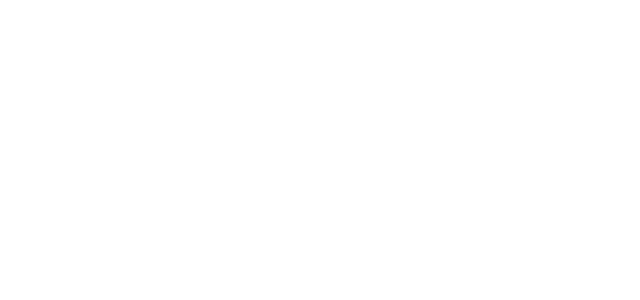
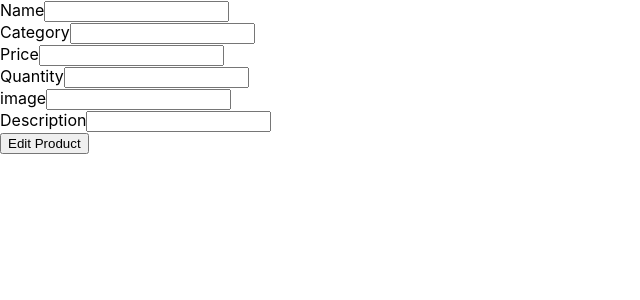
Before and after one commit to Tokonih/Etsy-Ecommerce-React.js-Project-, a React (Create React App) app in the folder Desktop/Etsy Dashboard/Etsy Dashboard/: page /Editproduct/1 in a window 1280 px wide. Before the commit this address had no page. Shown: the top 300 px of the page, without its empty margins (0-640 px from the left). Built offline with nearby package versions, Linux system fonts and the light colour scheme; no server answers.

Commit message:
admin edit

```diff
--- a/Desktop/Etsy Dashboard/Etsy Dashboard/src/App.js
+++ b/Desktop/Etsy Dashboard/Etsy Dashboard/src/App.js
@@ -4,6 +4,7 @@
 import Product from './Product';
 import Users from './Users';
 import Createproduct from './Createproduct';
+import Editproduct from './Editproduct';
 
 function App() {
   return (
@@ -14,6 +15,7 @@
                 <Route exact path="/Product" element={<Product/>} />
                 <Route exact path="/Users" element={<Users/>} />
                 <Route exact path="/Createproduct" element={<Createproduct/>} />
+                <Route exact path="/Editproduct/:id" element={<Editproduct/>} />
             </Routes>
         </BrowserRouter>
 
--- a/Desktop/Etsy Dashboard/Etsy Dashboard/src/Createproduct.js
+++ b/Desktop/Etsy Dashboard/Etsy Dashboard/src/Createproduct.js
@@ -6,7 +6,7 @@
     const [category, setCategory]= useState("")
     const [price, setPrice] = useState("")
     const [quantity, setQuantity]= useState("")
-    const [image, setImage]= useState()
+    const [image, setImage]= useState("")
     const [description, setDescription]= useState("")
     const [err, setErr] =useState (false)
 
@@ -89,7 +89,7 @@
 
                 <div>
                     <label>Image</label>
-                    <input type="file" onChange={(e)=> setImage(e.target.value)} value={image}/>
+                    <input type="text" onChange={(e)=> setImage(e.target.value)} value={image}/>
                    {err=== true && image===""?  <span>Image require</span> : image===null}
                 </div>
 
--- /dev/null
+++ b/Desktop/Etsy Dashboard/Etsy Dashboard/src/Editproduct.js
@@ -0,0 +1,144 @@
+import { useEffect, useState } from "react";
+// import {editId} from useParams
+import { useNavigate, useParams } from "react-router-dom";
+function Editproduct() {
+
+  const { id } = useParams();
+
+  useEffect(()=>{
+        fetch( `http://159.65.21.42:9000/product/${id}`)
+        .then((resp)=> resp.json())
+        .then((data)=>{
+          console.log(data)
+            setName(data.name)
+            setCategory(data.category)
+            setPrice(data.price)
+            setQuantity(data.quantity)
+            setImage(data.image)
+            setDescription(data.description)
+        }).catch((err)=> {
+            console.log(err)
+        })
+  }, [])
+
+  const [name, setName] = useState("");
+  const [category, setCategory] = useState("");
+  const [price, setPrice] = useState("");
+  const [quantity, setQuantity] = useState("");
+  const [image, setImage] = useState("");
+  const [description, setDescription] = useState("");
+  const [err, setErr] = useState(false);
+
+  const Navigate = useNavigate()
+
+  const handleSubmit = (e) => {
+    e.preventDefault();
+
+
+    const editdata = {name, category, price, quantity, image, description}
+    console.log(editdata)
+      fetch(`http://159.65.21.42:9000/update/product/${id}`,{
+          method: "PUT",
+          headers: {"Content-Type" : "Application/json"},
+          body: JSON.stringify(editdata)
+      }).then((resp)=> {
+        alert('saved successfully')
+      }).catch((err)=>{
+        console.log(err.message)
+      })
+
+
+
+  };
+  return (
+    <div>
+      <form onSubmit={handleSubmit}>
+        <div>
+          <label htmlFor="">Name</label>
+          <input
+            type="text"
+            onChange={(e) => setName(e.target.value)}
+            value={name}
+          />
+          {err === true && name === "" ? (
+            <span>name is required</span>
+          ) : (
+            name === null
+          )}
+        </div>
+
+        <div>
+          <label htmlFor="">Category</label>
+          <input
+            type="text"
+            onChange={(e) => setCategory(e.target.value)}
+            value={category}
+          />
+          {err === true && category === "" ? (
+            <span>category is required</span>
+          ) : (
+            category === null
+          )}
+        </div>
+
+        <div>
+          <label htmlFor="">Price</label>
+          <input
+            type="number"
+            onChange={(e) => setPrice(e.target.value)}
+            value={price}
+          />
+          {err === true && price === "" ? (
+            <span>Price is required</span>
+          ) : (
+            price === null
+          )}
+        </div>
+
+        <div>
+          <label htmlFor="">Quantity</label>
+          <input
+            type="Number"
+            onChange={(e) => setQuantity(e.target.value)}
+            value={quantity}
+          />
+          {err === true && quantity === "" ? (
+            <span>Quantity required</span>
+          ) : (
+            quantity === null
+          )}
+        </div>
+
+        <div>
+          <label htmlFor="">image</label>
+          <input
+            type="text"
+            onChange={(e) => setImage(e.target.value)}
+            value={image}
+          />
+          {err === true && image === "" ? (
+            <span>Image is required</span>
+          ) : (
+            image === null
+          )}
+        </div>
+
+        <div>
+          <label htmlFor="">Description</label>
+          <input
+            type="text"
+            onChange={(e) => setDescription(e.target.value)}
+            value={description}
+          />
+          {err === true && description === "" ? (
+            <span>Description required</span>
+          ) : (
+            description === null
+          )}
+        </div>
+        <button>Edit Product</button>
+      </form>
+    </div>
+  );
+}
+export default Editproduct;
--- a/Desktop/Etsy Dashboard/Etsy Dashboard/src/Product.js
+++ b/Desktop/Etsy Dashboard/Etsy Dashboard/src/Product.js
@@ -1,10 +1,16 @@
+import { useEffect, useState,  } from "react";
+import {Link, useNavigate,  } from "react-router-dom";
 
-
-  import { useEffect, useState } from "react";
-// import img7 from "./img/il_340x270.1013457467_9b2h.jpg";
-import {Link,  } from "react-router-dom";
 function Product() {
     const [product, setProduct] = useState([])
+    const Navigate = useNavigate()
+
+    const editprd = (id)=>{
+        Navigate("/Editproduct/"+id)
+    }
+    const deleteprd =(id)=>{
+        Navigate()
+    }
 
     const getProd =(category)=>{
         fetch(`http://159.65.21.42:9000/products` )
@@ -39,11 +45,13 @@
             {product && product.map((data)=>(
                      <div className="find-something-card" key={product.id}>
                      <img src={data.image} alt="" />
+                     <p>{data._id}</p>
                      <p>{data.description}</p>
                      <h3>{data.price}</h3>
                      <p>{data.name}</p>
                      <div className="prdbtn">
-                     <button className="edit">Edit</button><button className="delete">Delete</button>
+                     <button onClick={()=>editprd(data._id)} className="edit">Edit</button>
+                     <button onClick={()=> deleteprd(data._id)} className="delete">Delete</button>
 
                      </div>
                    </div>
```
